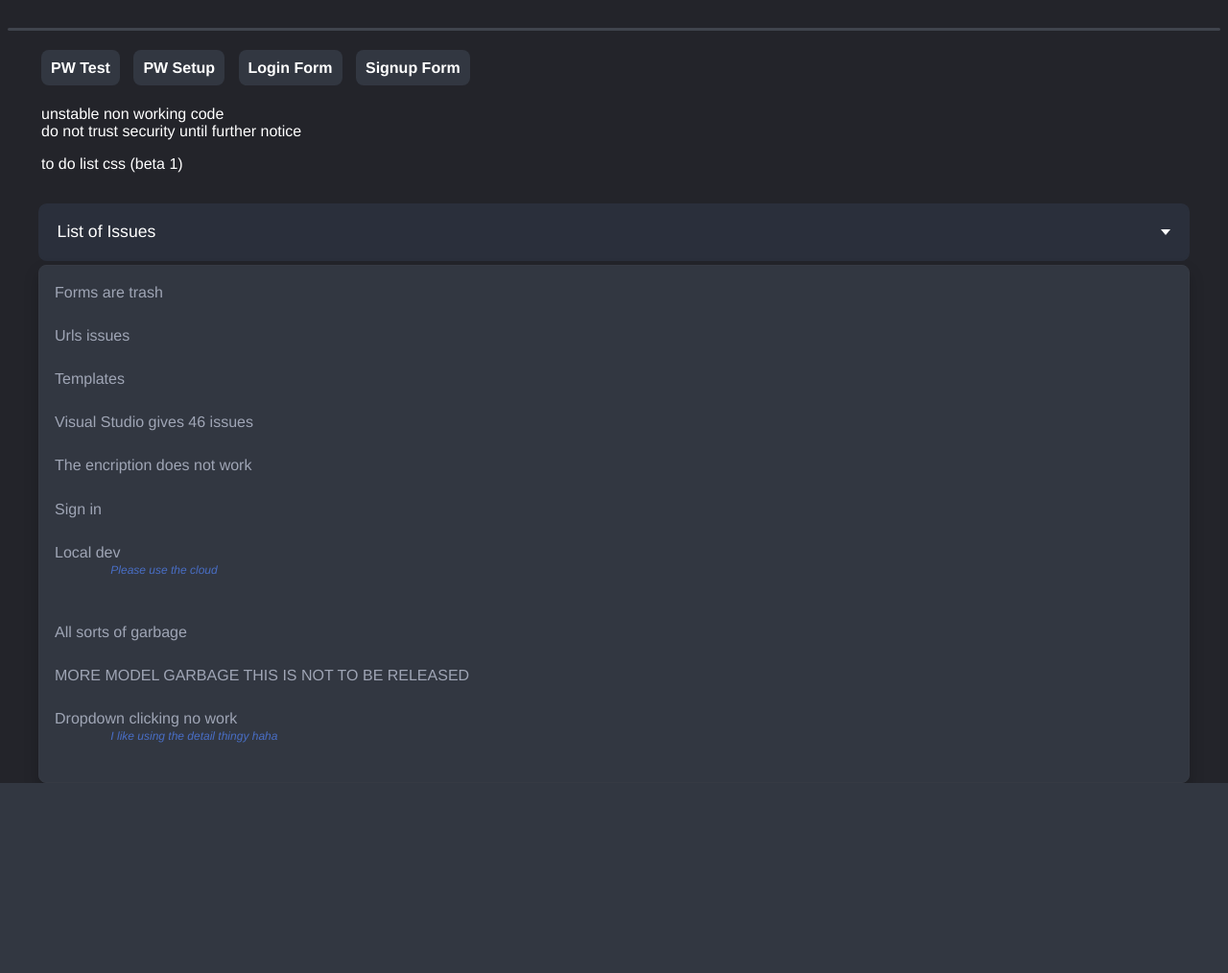
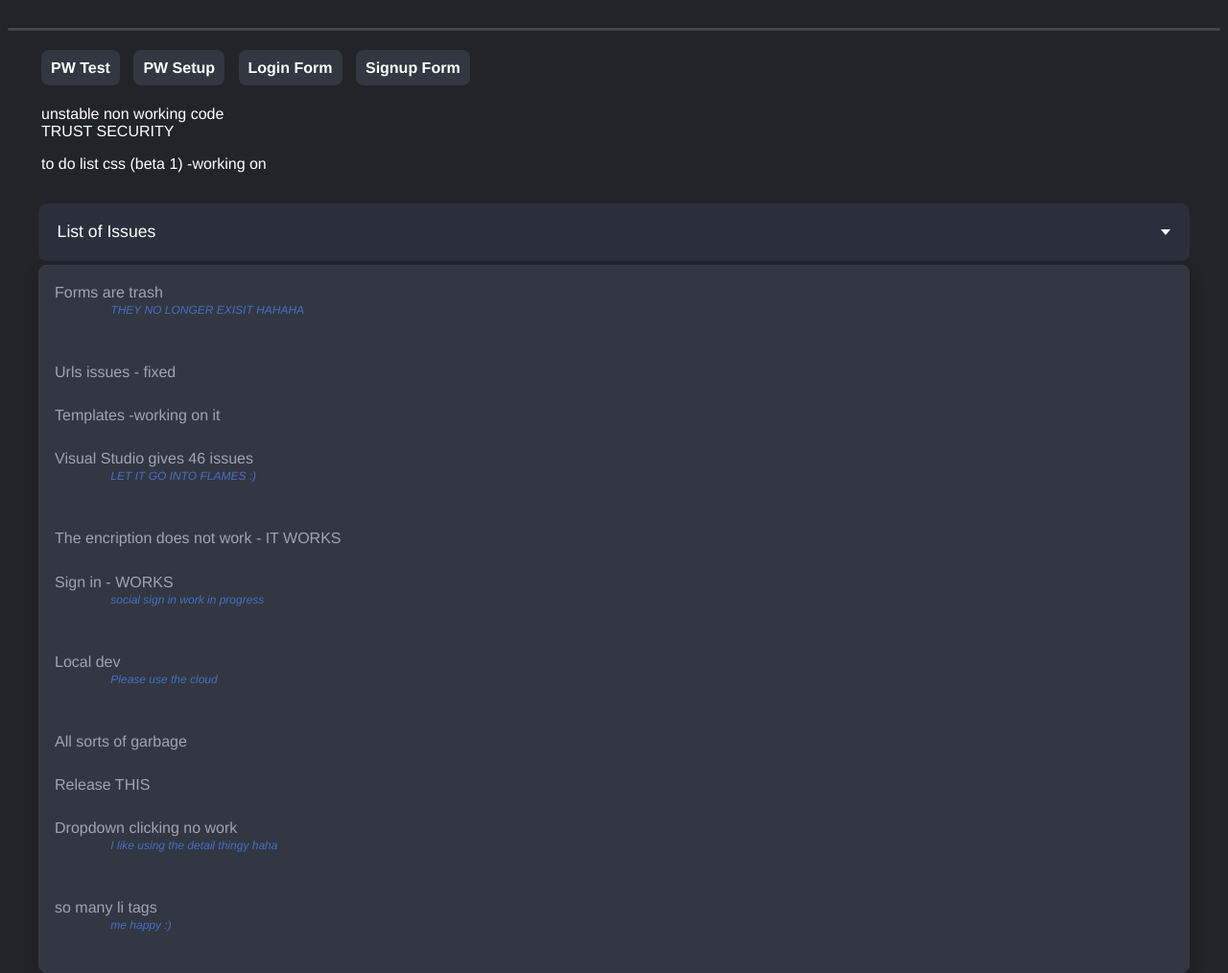
Before and after one commit to PassMasters/pwsystem, a Django app: page / in a window 1280 px wide. Shown: the part 135-1149 px from the top of the page at 96% size. Before the commit the page ends 951 px from the top, so only its background shows below. Run offline with Django 3.2, Linux system fonts and the light colour scheme; parts of the project's set-up code (start-up, migrations or seed data) failed here and were passed over.

Commit message:
modify home page
it works

```diff
--- a/templates/version.html
+++ b/templates/version.html
@@ -215,24 +215,25 @@ body {
         </div>
 
         <bold class="paragraph">unstable non working code</bold>
-        <bold class="paragraph">do not trust security until further notice </bold>
-        <p class="paragraph">to do list css (beta 1)</p>
+        <bold class="paragraph">TRUST SECURITY </bold>
+        <p class="paragraph">to do list css (beta 1) -working on</p>
         <div class="dropdown" id="dropdown">
             <div class="dropdownBar" id="dropdownBar">
                 <span class="dropdownDisplay" id="dropdownDisplay">List of Issues</span>
                 <div class="caret" id="caret"></div>
             </div>
             <ul class="dropdownIssues" id="dropdownIssues">
-                <li>Forms are trash</li>
-                <li>Urls issues</li>
-                <li>Templates</li>
-                <li>Visual Studio gives 46 issues</li>
-                <li>The encription does not work</li>
-                <li>Sign in</li>
+                <li>Forms are trash<p class="dropdownDetail">THEY NO LONGER EXISIT HAHAHA</p></li>
+                <li>Urls issues - fixed</li>
+                <li>Templates -working on it </li>
+                <li>Visual Studio gives 46 issues<p class="dropdownDetail">LET IT GO INTO FLAMES :)</p></li>
+                <li>The encription does not work - IT WORKS</li>
+                <li>Sign in - WORKS<p class="dropdownDetail">social sign in work in progress</p></li>
                 <li>Local dev<p class="dropdownDetail">Please use the cloud</p></li>
                 <li>All sorts of garbage</li>
-                <li>MORE MODEL GARBAGE THIS IS NOT TO BE RELEASED</li>
+                <li>Release THIS</li>
                 <li>Dropdown clicking no work<p class="dropdownDetail">I like using the detail thingy haha</p></li>
+                <li>so many li tags<p class="dropdownDetail">me happy :) </p></li>
         </ul>
     </div>
 
```
